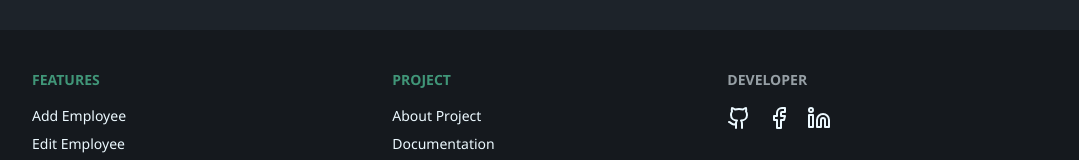
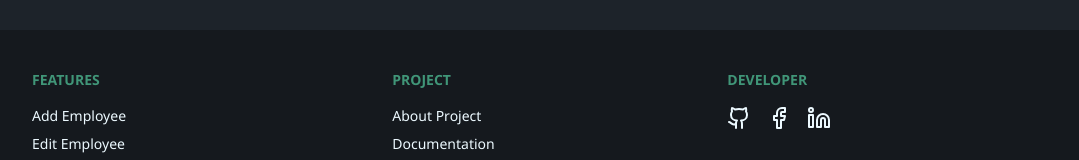
Before and after one commit to SyntaxAdil/EmpTrack-Employee-Management-System, a React (Vite) app: page / in a window 1280 px wide. Shown: the part 514-674 px from the top of the page, without its empty margins (96-1175 px from the left). Built offline with nearby package versions, Linux system fonts and the light colour scheme; no server answers.

Commit message:
Add remove btn on the fav slider

```diff
--- a/src/components/foooter/Footer.jsx
+++ b/src/components/foooter/Footer.jsx
@@ -25,7 +25,7 @@ const Footer = () => {
         </nav>
 
         <nav>
-          <h6 className="footer-title">Developer</h6>
+          <h6 className="footer-title mt-4 md:mt-0 text-emerald-300">Developer</h6>
           <div className="grid grid-flow-col gap-4">
             <a
               className="cursor-pointer"
--- a/src/pages/Home.jsx
+++ b/src/pages/Home.jsx
@@ -8,7 +8,7 @@ import ImagePopup from './../components/popup/ImagePopup';
 
 const Home = () => {
   return (
-    <div className="w-full min-w-full mt-4 flex flex-col  items-center justify-between min-h-screen space-y-10">
+    <div className="w-full min-w-full mt-4 flex flex-col  items-center justify-between min-h-screen space-y-10 overflow-x-hidden">
       <div className="flex-1 max-w-5xl mx-auto container px-4">
       <Navbar />
 
```
